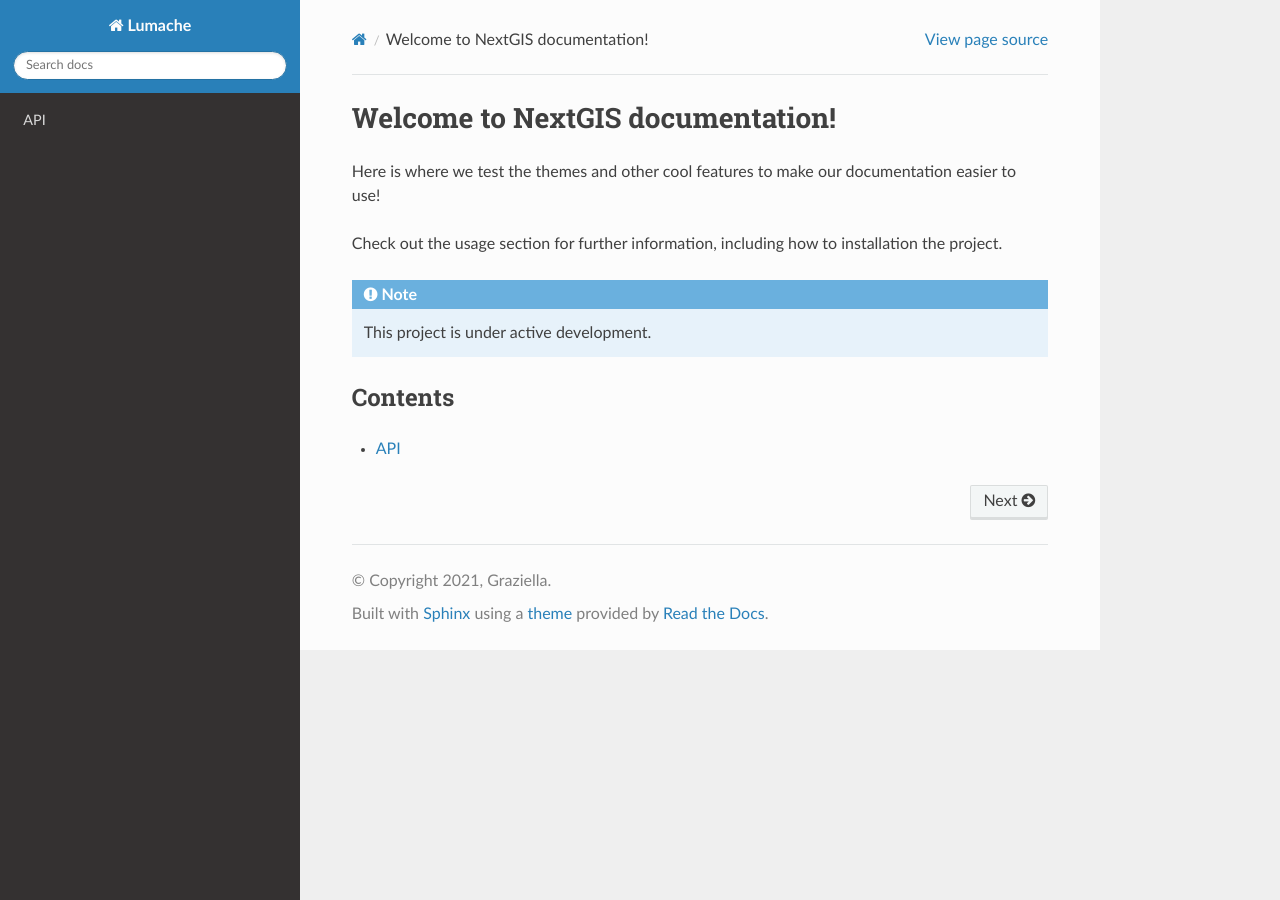
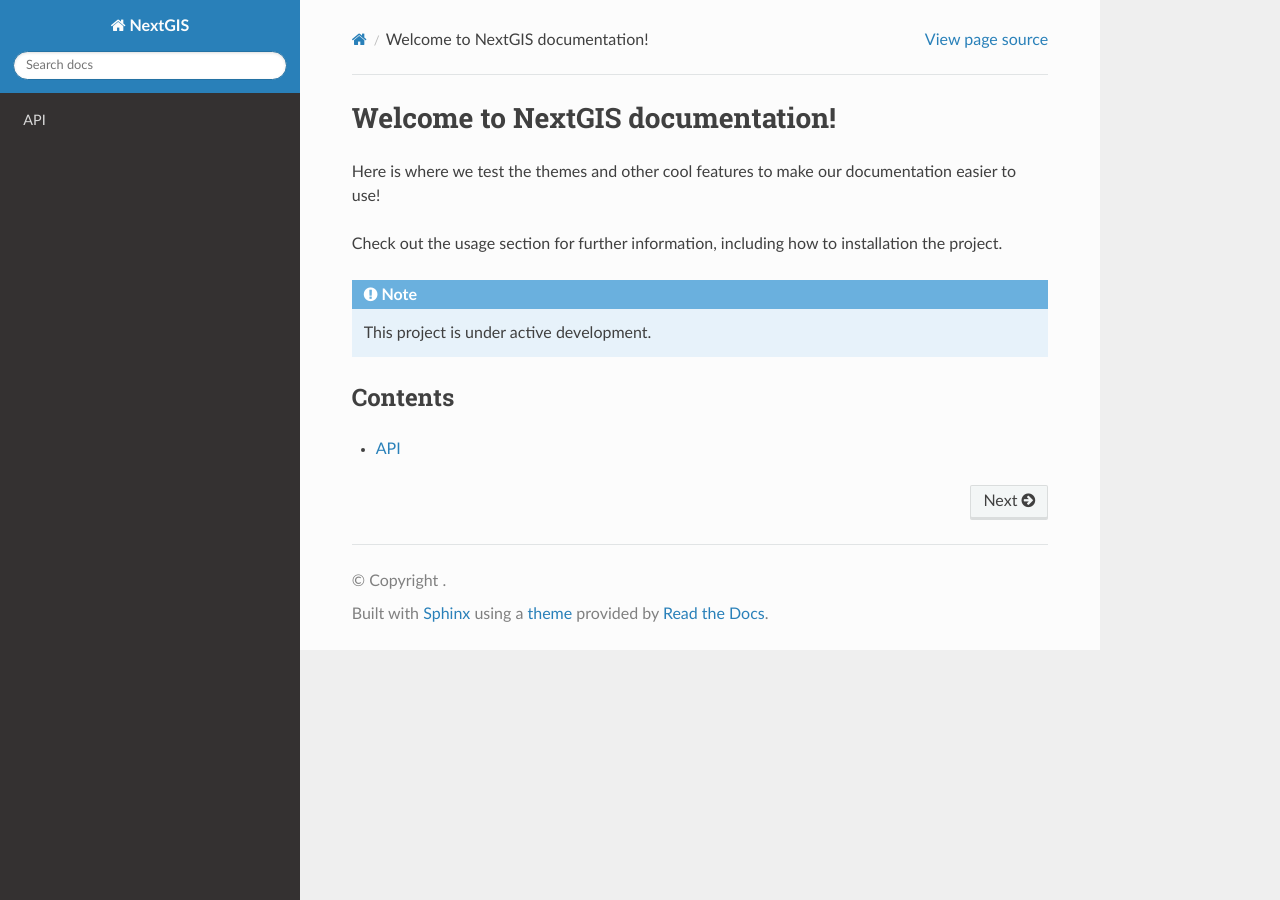
Before and after one commit to G-Jul/nextgisstaging, a Sphinx documentation site: the page built from docs/source/index.rst, in a window 1280 px wide. Built offline with Sphinx 7.4.7 and the Read the Docs theme 3.1.0, drawn with Linux system fonts in a browser that asks for light colours; pages that are not in the unit, such as notebooks, are missing from menus.

Commit message:
Update conf.py
Project name

```diff
--- a/docs/source/conf.py
+++ b/docs/source/conf.py
@@ -1,10 +1,10 @@
-# Configuration file for the Sphinx documentation builder.
+t# Configuration file for the Sphinx documentation builder.
 
 # -- Project information
 
-project = 'Lumache'
-copyright = '2021, Graziella'
-author = 'Graziella'
+project = 'NextGIS'
+copyright = ''
+author = ''
 
 release = '0.1'
 version = '0.1.0'
```
